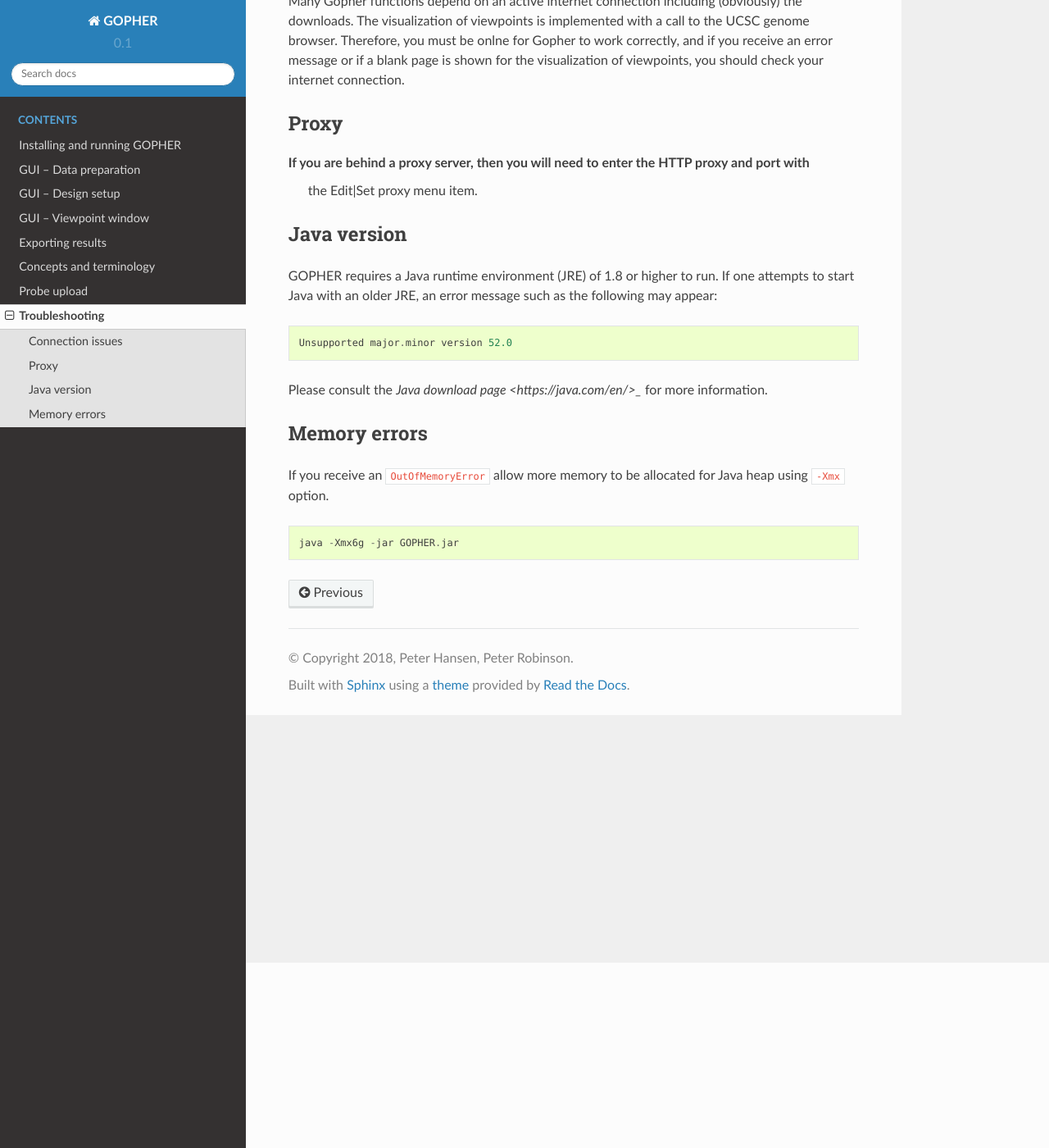
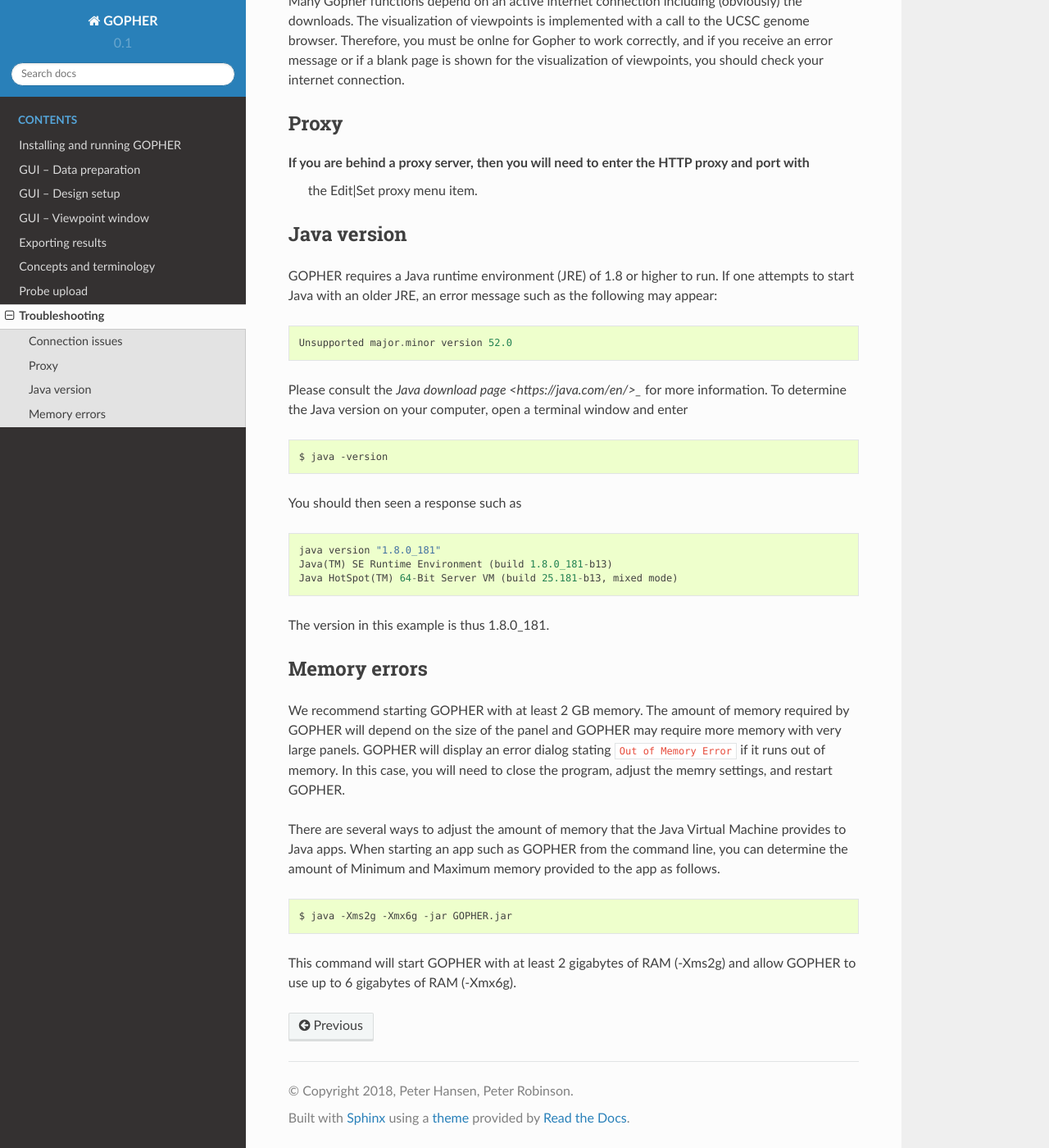
Before and after one commit to TheJacksonLaboratory/Gopher, a Sphinx documentation site: the page built from docs/08_troubleshooting.rst, in a window 1280 px wide and 1400 px high, scrolled down 226 px. Shown: the whole window at 82% size. Built offline with Sphinx 7.4.7 and the Read the Docs theme 2.0.0, drawn with Linux system fonts in a browser that asks for light colours.

Commit message:
Improving handling of out of memory error. Added more documentation.

```diff
--- a/docs/08_troubleshooting.rst
+++ b/docs/08_troubleshooting.rst
@@ -25,11 +25,32 @@ older JRE, an error message such as the following may appear: ::
 
     Unsupported major.minor version 52.0
 
-Please consult the `Java download page <https://java.com/en/>_` for more information.
+Please consult the `Java download page <https://java.com/en/>_` for more information. To determine the Java version
+on your computer, open a terminal window and enter ::
+
+    $ java -version
+
+You should then seen a response such as ::
+
+    java version "1.8.0_181"
+    Java(TM) SE Runtime Environment (build 1.8.0_181-b13)
+    Java HotSpot(TM) 64-Bit Server VM (build 25.181-b13, mixed mode)
+
+The version in this example is thus 1.8.0_181.
 
 ~~~~~~~~~~~~~
 Memory errors
 ~~~~~~~~~~~~~
-If you receive an ``OutOfMemoryError`` allow more memory to be allocated for Java heap using ``-Xmx`` option. ::
+We recommend starting GOPHER with at least 2 GB memory. The amount of memory required by GOPHER will depend on the
+size of the panel and GOPHER may require more memory with very large panels. GOPHER will display an error dialog
+stating ``Out of Memory Error`` if it runs out of memory. In this case, you will need to close the program,
+adjust the memry settings, and restart GOPHER.
 
-    java -Xmx6g -jar GOPHER.jar
+There are several ways to adjust the amount of memory that the Java Virtual Machine provides to Java apps. When starting
+an app such as GOPHER from the command line, you can determine the amount of Minimum and Maximum memory provided to the
+app as follows. ::
+
+    $ java -Xms2g -Xmx6g -jar GOPHER.jar
+
+This command will start GOPHER with at least 2 gigabytes of RAM (-Xms2g) and allow GOPHER to use up to 6 gigabytes of
+RAM (-Xmx6g).
```
Also changed, not shown: 1 other file.
